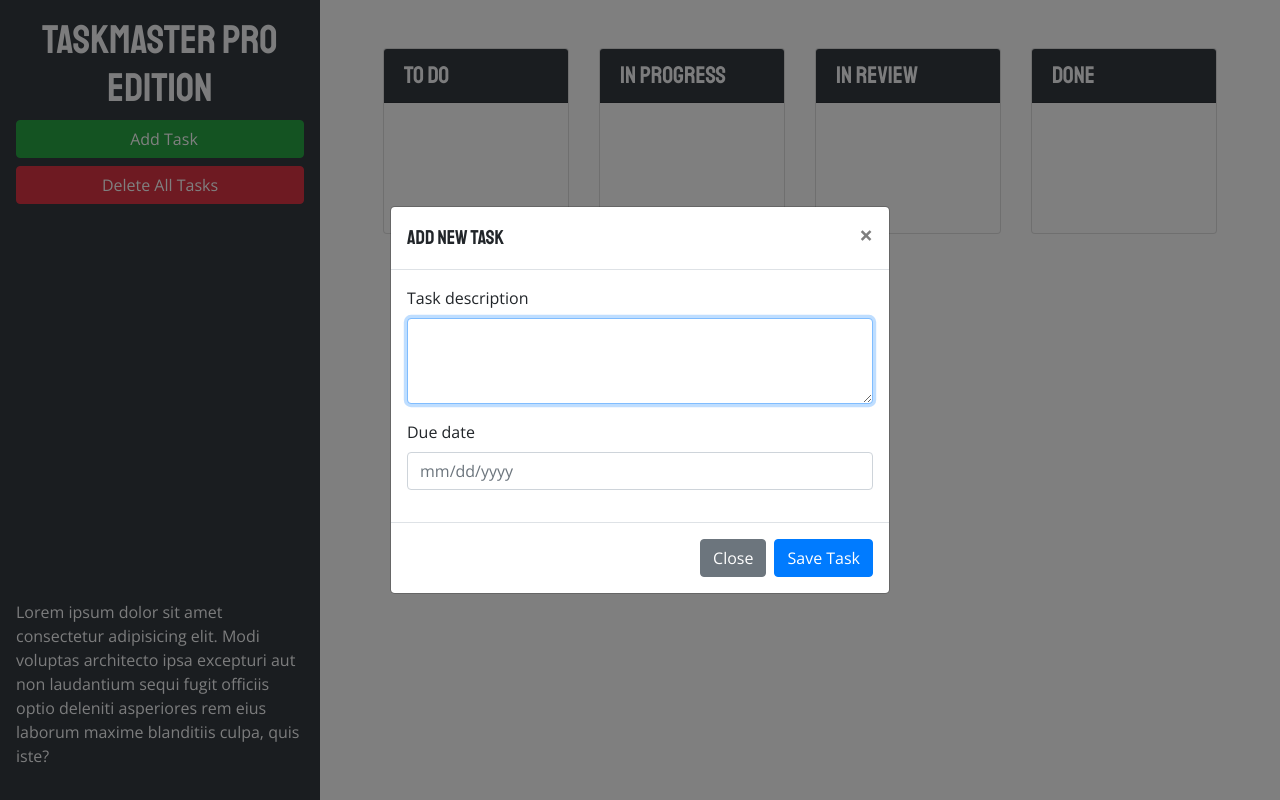
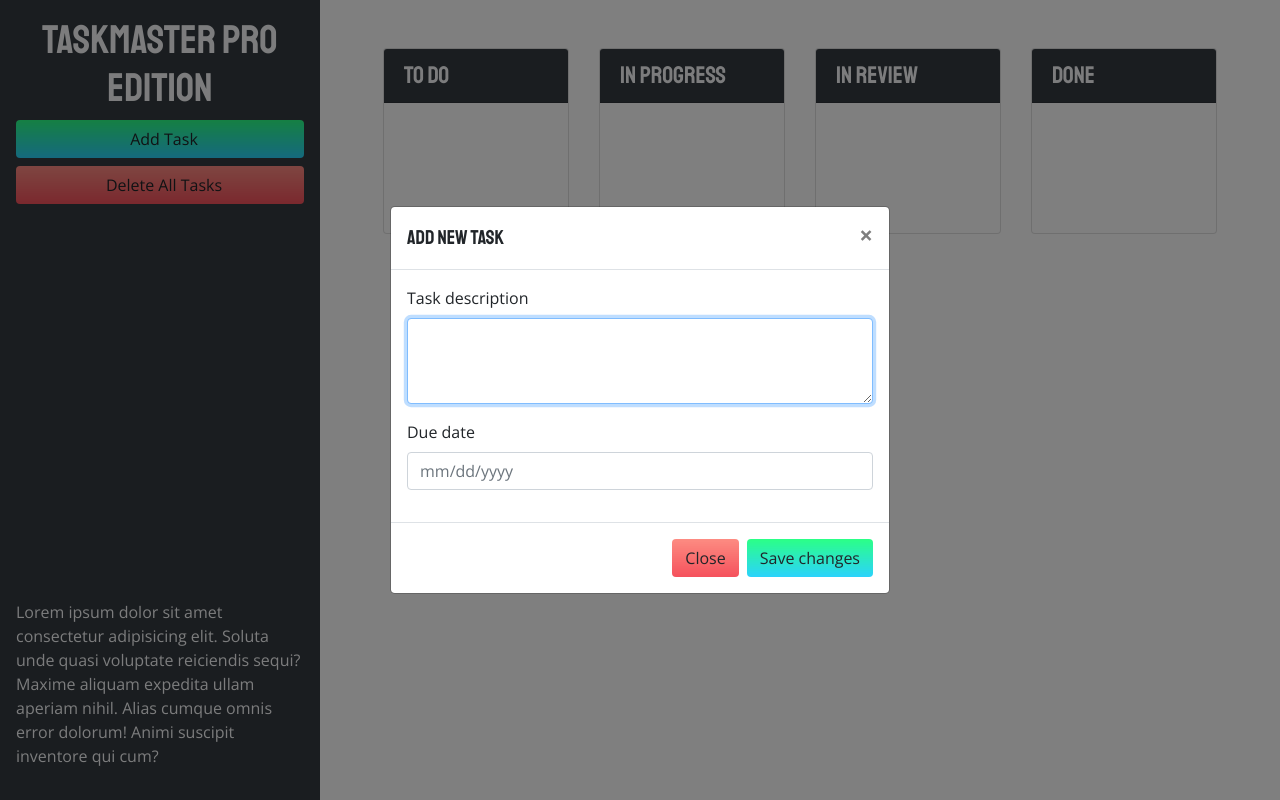
Before and after one commit to Sammychvz17/taskmaster-pro, a plain HTML site: page index.html in a window 1280 px wide. Both pictures are taken after a click on the button "Add Task". Drawn offline with nearby package versions, Linux system fonts and the light colour scheme; a web font is replaced by a local one.

Commit message:
UX enhancements

```diff
--- a/assets/css/style.css
+++ b/assets/css/style.css
@@ -14,29 +14,54 @@ h6 {
   font-family: "Staatliches", sans-serif;
 }
 
-.dropover {
-  background-color: rgba(0,0,0,0.3);
-}
-
-.dropover-active {
-  background-color: rgba(0,0,0,0.9);
-
-}
-
 .bottom-trash {
   opacity: 0;
-  color: x#f1f1f1;
+  color: #f1f1f1;
   font-size: 2.3rem;
   font-family: "Staatliches", sans-serif;
   transform: translateY(150px);
   transition: all .5s ease-in-out;
-  background-color: rgba(234,0,39,0.7);
+  background-color: rgba(234, 0, 39, 0.7);
 }
 
 .bottom-trash-drag {
   transform: translateY(0);
   opacity: 1;
 }
+
 .bottom-trash-active {
-  background-color: rgba(234,0,39,1);
+  background-color: rgba(234, 0, 39, 1);
 }
+
+.dropover {
+  background: rgba(0,0,0,0.3);
+}
+
+.dropover-active {
+  background: rgba(0,0,0,0.9);
+}
+
+.btn-add,
+.btn-save {
+  background-color: #FA8BFF;
+  background-image: linear-gradient(45deg, #FA8BFF 0%, #2BD2FF 52%, #2BFF88 90%);
+  transition: all .5s ease-out;
+  background-size: 1px 100px;
+  background-position: 0px -10px;
+}
+
+.btn-close,
+.btn-delete {
+  transition: all .5s ease-out;
+  background-size:1px 100px;
+  background-position: 1px -10px;
+  background-color: #ea0028;
+  background-image: linear-gradient(180deg, #FF9A8B 0%, #ea0028 100%);
+}
+
+.btn-save:hover,
+.btn-add:hover,
+.btn-close:hover,
+.btn-delete:hover {
+  background-position: 1px -50px;
+}
--- a/assets/js/script.js
+++ b/assets/js/script.js
@@ -166,7 +166,7 @@ $("#task-form-modal").on("shown.bs.modal", function() {
 });
 
 // save button in modal was clicked
-$("#task-form-modal .btn-primary").click(function() {
+$("#task-form-modal .btn-save").click(function() {
   // get form values
   var taskText = $("#modalTaskDescription").val();
   var taskDate = $("#modalDueDate").val();
--- a/index.html
+++ b/index.html
@@ -8,7 +8,8 @@
   <link rel="stylesheet" href="https://cdnjs.cloudflare.com/ajax/libs/twitter-bootstrap/4.3.1/css/bootstrap.min.css">
   <link rel="stylesheet" href="https://cdnjs.cloudflare.com/ajax/libs/jqueryui/1.12.1/themes/base/jquery-ui.min.css">
   <link href="https://fonts.googleapis.com/css2?family=Open+Sans:wght@400;700&family=Staatliches&display=swap" rel="stylesheet">
-  <link rel="stylesheet" href="https://cdnjs.cloudflare.com/ajax/libs/open-iconic/1.1.1/font/css/open-iconic-bootstrap.min.css" />
+  <link rel="stylesheet"
+    href="https://cdnjs.cloudflare.com/ajax/libs/open-iconic/1.1.1/font/css/open-iconic-bootstrap.min.css" />
   <link rel="stylesheet" href="./assets/css/style.css" />
   <title>Taskmaster Pro</title>
 </head>
@@ -17,24 +18,19 @@
 
   <div class="row min-vh-100 no-gutters">
     <header class="col-12 col-lg-3 bg-dark text-light sticky-top d-flex flex-column p-4 p-lg-3">
-      <div>
-        <h1 class="text-center"><span class="oi oi-task d-inline d-lg-none"></span>
-          Taskmaster Pro Edition</h1>
-        <div class="ml-md-auto w-100 w-md-auto">
-          <button id="create-task" class="btn btn-block btn-success" data-toggle=modal data-target="#task-form-modal"
-            data-target="#task-form-modal">
-            <span class="oi oi-plus mr-2"></span>Add Task</button>
-          <button id="remove-tasks" class="btn btn-block btn-danger mb-2 mb-md-4"></span>
-            <span class="oi oi-trash"></span>Delete All Tasks</button>
-        </div>
-      </div>
+        <h1 class="text-center">
+          <span class="oi oi-task d-inline d-lg-none"></span>
+          Taskmaster Pro Edition
+        </h1>
+          <button id="create-task" class="btn btn-block btn-add" data-toggle="modal" data-target="#task-form-modal"><span class="oi oi-plus mr-2"></span>Add Task</button>
+          <button id="remove-tasks" class="btn btn-block btn-delete mb-2 mb-md-4"><span class="oi oi-trash mr-2"> </span>Delete All Tasks</button>
+
       <span class="oi oi-task display-1 text-center mb-2 d-none d-lg-block mt-auto"></span>
-      <p class="d-none d-lg-block">Lorem ipsum dolor sit amet consectetur adipisicing elit. Modi voluptas
-        architecto ipsa
-        excepturi aut non laudantium sequi fugit officiis optio deleniti asperiores rem eius laborum maxime blanditiis
-        culpa, quis iste?</p>
+      <p class="d-none d-lg-block">
+        Lorem ipsum dolor sit amet consectetur adipisicing elit. Soluta unde quasi voluptate reiciendis sequi? Maxime aliquam expedita ullam aperiam nihil. Alias cumque omnis error dolorum! Animi suscipit inventore qui cum?
+      </p>
     </header>
-    <main class="col-12 col-lg-9 d-flex flex-column">
+    <main class="col-12 col-lg-9 d-flex flex-column ">
       <div class="m-5 row justify-content-around">
           <!--  -->
           <div class="col-12 col-md-6 col-xl-3 mb-3">
@@ -79,19 +75,18 @@
       </div>
       <div class="mt-auto overflow-hidden" id="trash">
         <div class="w-100 p-3 text-center bottom-trash">
-          <span class="oi oi-trash mx-auto mb-4"></span>Drop Here to Remove.
+          <span class="oi oi-trash"> </span> Drop Here to Remove.
         </div>
       </div>
     </main>
   </div>
 
   <!-- Modal -->
-  <div class="modal fade" id="task-form-modal" tabindex="-1" role="dialog" aria-labelledby="task-form-modal"
-    aria-hidden="true">
+  <div class="modal fade" id="task-form-modal" tabindex="-1" role="dialog" aria-labelledby="task-form-modal" aria-hidden="true">
     <div class="modal-dialog modal-dialog-centered" role="document">
       <div class="modal-content">
         <div class="modal-header">
-          <h5 class="modal-title" id="task-form-modal">Add New Task</h5>
+          <h5 class="modal-title" id="myModalTitle">Add New Task</h5>
           <button type="button" class="close" data-dismiss="modal" aria-label="Close">
             <span aria-hidden="true">&times;</span>
           </button>
@@ -104,13 +99,13 @@
             </div>
             <div class="form-group">
               <label for="modalDueDate">Due date</label>
-              <input type="text" class="form-control" id="modalDueDate" placeholder="mm/dd/yyyy" autocomplete="off" />
+              <input type="text" class="form-control" placeholder="mm/dd/yyyy" id="modalDueDate" autocomplete="off">
             </div>
           </form>
         </div>
         <div class="modal-footer">
-          <button type="button" class="btn btn-secondary" data-dismiss="modal">Close</button>
-          <button type="button" class="btn btn-primary">Save Task</button>
+          <button type="button" class="btn btn-close" data-dismiss="modal">Close</button>
+          <button type="button" class="btn btn-save">Save changes</button>
         </div>
       </div>
     </div>
```
